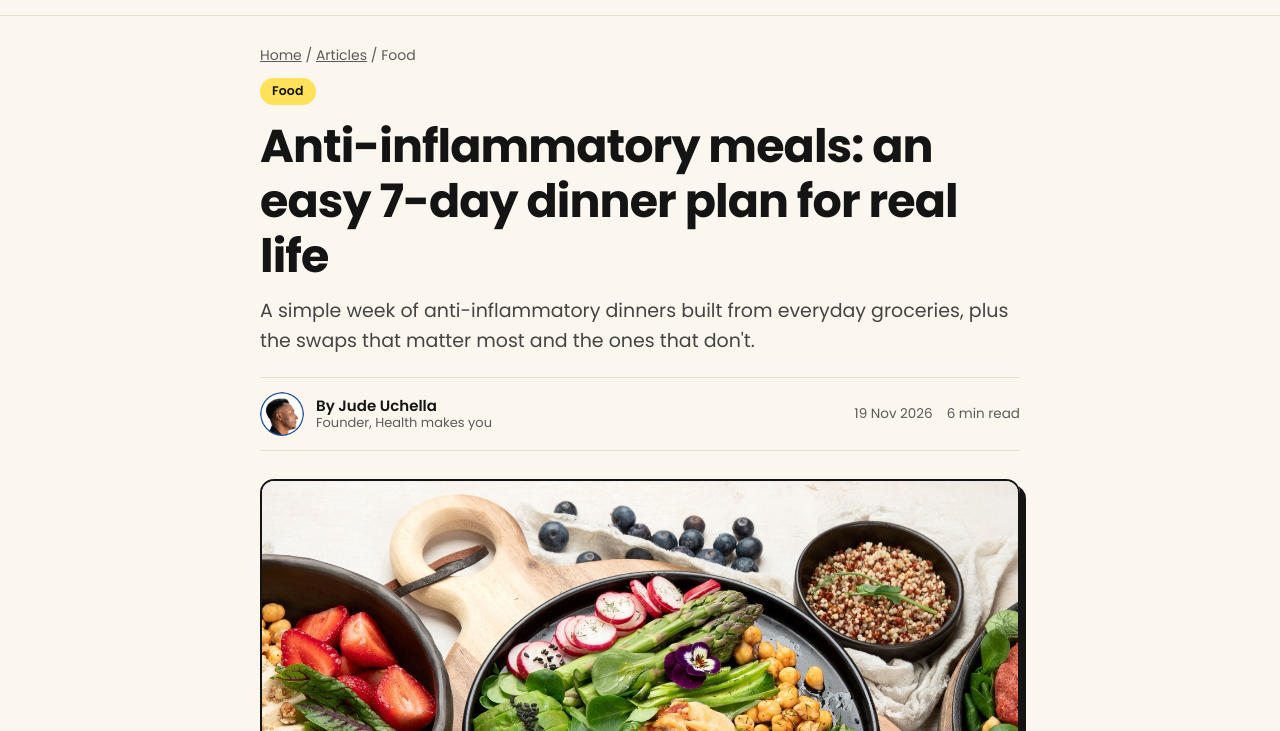
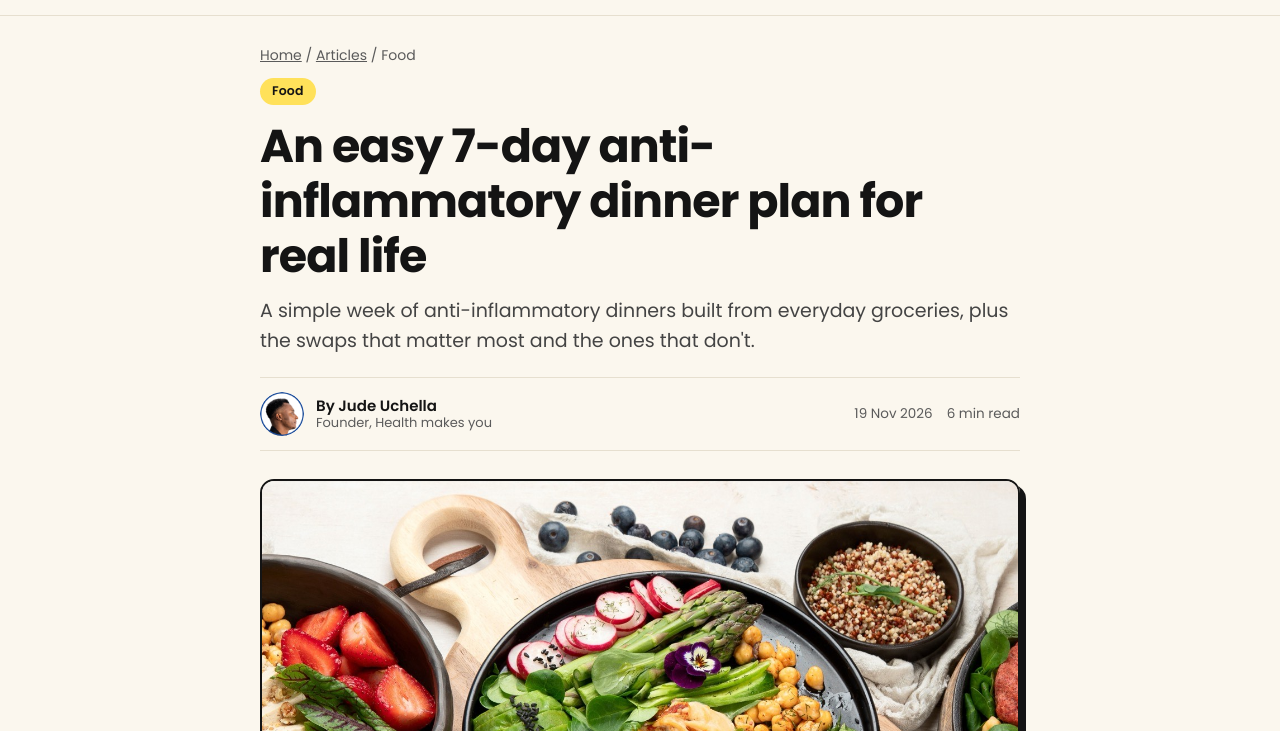
Before and after one commit to donhella/healthmakesyou.com, a plain HTML site: page articles/anti-inflammatory-meals-easy-7-day-dinner-plan/index.html in a window 1280 px wide. Shown: the part 69-800 px from the top of the page. Drawn offline with Linux system fonts and the light colour scheme.

Commit message:
Vary article headlines (fewer colon titles)
Co-Authored-By: Claude Opus 5.5 <noreply@anthropic.com>

```diff
--- a/articles/anti-inflammatory-meals-easy-7-day-dinner-plan/index.html
+++ b/articles/anti-inflammatory-meals-easy-7-day-dinner-plan/index.html
@@ -4,11 +4,11 @@
 <meta charset="utf-8">
 <meta name="viewport" content="width=device-width, initial-scale=1">
 <meta name="p:domain_verify" content="ed072cf462a1345889c6395e607b322c"/>
-<title>Anti-inflammatory meals: an easy 7-day dinner plan for real life | Health Makes You</title>
+<title>An easy 7-day anti-inflammatory dinner plan for real life | Health Makes You</title>
 <meta name="description" content="A simple week of anti-inflammatory dinners built from everyday groceries, plus the swaps that matter most and the ones that don&#x27;t.">
 <link rel="canonical" href="https://healthmakesyou.com/articles/anti-inflammatory-meals-easy-7-day-dinner-plan/">
 <meta property="og:site_name" content="Health Makes You">
-<meta property="og:title" content="Anti-inflammatory meals: an easy 7-day dinner plan for real life | Health Makes You">
+<meta property="og:title" content="An easy 7-day anti-inflammatory dinner plan for real life | Health Makes You">
 <meta property="og:description" content="A simple week of anti-inflammatory dinners built from everyday groceries, plus the swaps that matter most and the ones that don&#x27;t.">
 <meta property="og:url" content="https://healthmakesyou.com/articles/anti-inflammatory-meals-easy-7-day-dinner-plan/">
 <meta property="og:image" content="https://healthmakesyou.com/assets/articles/anti-inflammatory-meals/hero.jpg">
@@ -17,14 +17,14 @@
 <link rel="apple-touch-icon" href="/assets/photo-256.png">
 <link rel="preconnect" href="https://fonts.googleapis.com"><link rel="preconnect" href="https://fonts.gstatic.com" crossorigin><link href="https://fonts.googleapis.com/css2?family=Montserrat:wght@600&family=Poppins:wght@400;500;600;700&display=swap" rel="stylesheet">
 <link rel="stylesheet" href="/assets/style.css?v=95ffd8d1"><link rel="stylesheet" href="/assets/articles.css?v=af2fe47d">
-<meta property="og:type" content="article"><meta property="article:published_time" content="2026-11-19"><script type="application/ld+json">{"@context": "https://schema.org", "@type": "Article", "headline": "Anti-inflammatory meals: an easy 7-day dinner plan for real life", "description": "A simple week of anti-inflammatory dinners built from everyday groceries, plus the swaps that matter most and the ones that don't.", "image": ["https://healthmakesyou.com/assets/articles/anti-inflammatory-meals/hero.jpg"], "datePublished": "2026-11-19", "dateModified": "2026-11-19", "author": {"@type": "Person", "name": "Jude Uchella", "url": "https://healthmakesyou.com/#about"}, "publisher": {"@type": "Organization", "name": "Health Makes You", "logo": {"@type": "ImageObject", "url": "https://healthmakesyou.com/assets/photo-256.png"}}, "mainEntityOfPage": "https://healthmakesyou.com/articles/anti-inflammatory-meals-easy-7-day-dinner-plan/"}</script>
+<meta property="og:type" content="article"><meta property="article:published_time" content="2026-11-19"><script type="application/ld+json">{"@context": "https://schema.org", "@type": "Article", "headline": "An easy 7-day anti-inflammatory dinner plan for real life", "description": "A simple week of anti-inflammatory dinners built from everyday groceries, plus the swaps that matter most and the ones that don't.", "image": ["https://healthmakesyou.com/assets/articles/anti-inflammatory-meals/hero.jpg"], "datePublished": "2026-11-19", "dateModified": "2026-11-19", "author": {"@type": "Person", "name": "Jude Uchella", "url": "https://healthmakesyou.com/#about"}, "publisher": {"@type": "Organization", "name": "Health Makes You", "logo": {"@type": "ImageObject", "url": "https://healthmakesyou.com/assets/photo-256.png"}}, "mainEntityOfPage": "https://healthmakesyou.com/articles/anti-inflammatory-meals-easy-7-day-dinner-plan/"}</script>
 </head>
 <body>
 <header class="top"><div class="wrap top-in">
   <a class="brand" href="/" aria-label="Health makes you - home"><img class="brand-ph" src="/assets/photo-128.png" alt="" width="48" height="48"><span class="wm"><span class="wm-name">Health makes you</span><span class="wm-tag">Your health comes first.</span></span></a>
   <nav><a href="/#videos">Videos</a><a href="/articles/">Articles</a><a href="/#about">About</a><a class="btn btn-yt btn-sm btn-yt-blue" href="https://www.youtube.com/@healthmakesyou?sub_confirmation=1" target="_blank" rel="noopener"><svg class="yt" viewBox="0 0 24 24" width="18" height="18" aria-hidden="true"><path d="M23 7.2a3 3 0 0 0-2.1-2.1C19 4.6 12 4.6 12 4.6s-7 0-8.9.5A3 3 0 0 0 1 7.2C.5 9.1.5 12 .5 12s0 2.9.5 4.8a3 3 0 0 0 2.1 2.1c1.9.5 8.9.5 8.9.5s7 0 8.9-.5a3 3 0 0 0 2.1-2.1c.5-1.9.5-4.8.5-4.8s0-2.9-.5-4.8z" class="yt-bg"/><path d="M9.75 15.5 15.5 12 9.75 8.5z" class="yt-tri"/></svg><span>Subscribe</span></a></nav>
 </div></header>
-<main class="wrap page"><article class="art"><p class="crumb"><a href="/">Home</a> / <a href="/articles/">Articles</a> / Food</p><span class="atag">Food</span><h1 class="atitle">Anti-inflammatory meals: an easy 7-day dinner plan for real life</h1><p class="adek">A simple week of anti-inflammatory dinners built from everyday groceries, plus the swaps that matter most and the ones that don&#x27;t.</p><div class="byline"><img src="/assets/photo-128.png" alt="" width="44" height="44"><div class="bl-who"><strong>By Jude Uchella</strong><span>Founder, Health makes you</span></div><div class="bl-meta"><span>19 Nov 2026</span><span>6 min read</span></div></div><figure class="ahero"><img src="/assets/articles/anti-inflammatory-meals/hero.jpg" alt="Colourful healthy bowls with salmon, avocado, asparagus, quinoa, chickpeas and fresh vegetables"><figcaption>Image credit: Shutterstock</figcaption></figure><div class="prose"><p>&quot;Anti-inflammatory&quot; has become one of those words that gets stuck on everything, from smoothies to supplements to scented candles. But underneath the marketing there is something real and pretty ordinary. The way you eat most days can nudge the low-grade, background inflammation in your body up or down, and you don&#x27;t need a special shopping list to push it in the right direction.</p>
+<main class="wrap page"><article class="art"><p class="crumb"><a href="/">Home</a> / <a href="/articles/">Articles</a> / Food</p><span class="atag">Food</span><h1 class="atitle">An easy 7-day anti-inflammatory dinner plan for real life</h1><p class="adek">A simple week of anti-inflammatory dinners built from everyday groceries, plus the swaps that matter most and the ones that don&#x27;t.</p><div class="byline"><img src="/assets/photo-128.png" alt="" width="44" height="44"><div class="bl-who"><strong>By Jude Uchella</strong><span>Founder, Health makes you</span></div><div class="bl-meta"><span>19 Nov 2026</span><span>6 min read</span></div></div><figure class="ahero"><img src="/assets/articles/anti-inflammatory-meals/hero.jpg" alt="Colourful healthy bowls with salmon, avocado, asparagus, quinoa, chickpeas and fresh vegetables"><figcaption>Image credit: Shutterstock</figcaption></figure><div class="prose"><p>&quot;Anti-inflammatory&quot; has become one of those words that gets stuck on everything, from smoothies to supplements to scented candles. But underneath the marketing there is something real and pretty ordinary. The way you eat most days can nudge the low-grade, background inflammation in your body up or down, and you don&#x27;t need a special shopping list to push it in the right direction.</p>
 <p>This guide keeps it practical. You&#x27;ll get a short explanation of what we&#x27;re actually talking about, the handful of food habits that make the biggest difference, and a 7-day dinner plan you can cook on a normal weeknight with normal groceries.</p>
 <h2 id="first-what-kind-of-inflammation-are-we-talking-about">First, what kind of inflammation are we talking about?</h2>
 <p>There are two very different things that share the same name. The first is the good kind. When you cut your finger or catch a cold, your immune system rushes in, the area gets red or swollen, and then it settles down once the job is done. That short burst is how your body heals.</p>
--- a/sitemap.xml
+++ b/sitemap.xml
@@ -46,6 +46,6 @@
 <url><loc>https://healthmakesyou.com/articles/chia-pudding-recipes-basic-ratio-5-easy-flavours/</loc></url>
 <url><loc>https://healthmakesyou.com/articles/bedtime-routine-for-better-sleep-60-minute-wind-down/</loc></url>
 <url><loc>https://healthmakesyou.com/articles/walking-for-weight-loss-at-home-4-week-plan/</loc></url>
+<url><loc>https://healthmakesyou.com/articles/anti-inflammatory-meals-easy-7-day-dinner-plan/</loc></url>
 <url><loc>https://healthmakesyou.com/articles/healing-soup-recipes-5-cozy-bowls-for-cold-days/</loc></url>
-<url><loc>https://healthmakesyou.com/articles/anti-inflammatory-meals-easy-7-day-dinner-plan/</loc></url>
 </urlset>
```
Also changed, not shown: articles/healing-soup-recipes-5-cozy-bowls-for-cold-days/index.html (+4 -4 lines), articles/index.html (+1 -1 lines).
